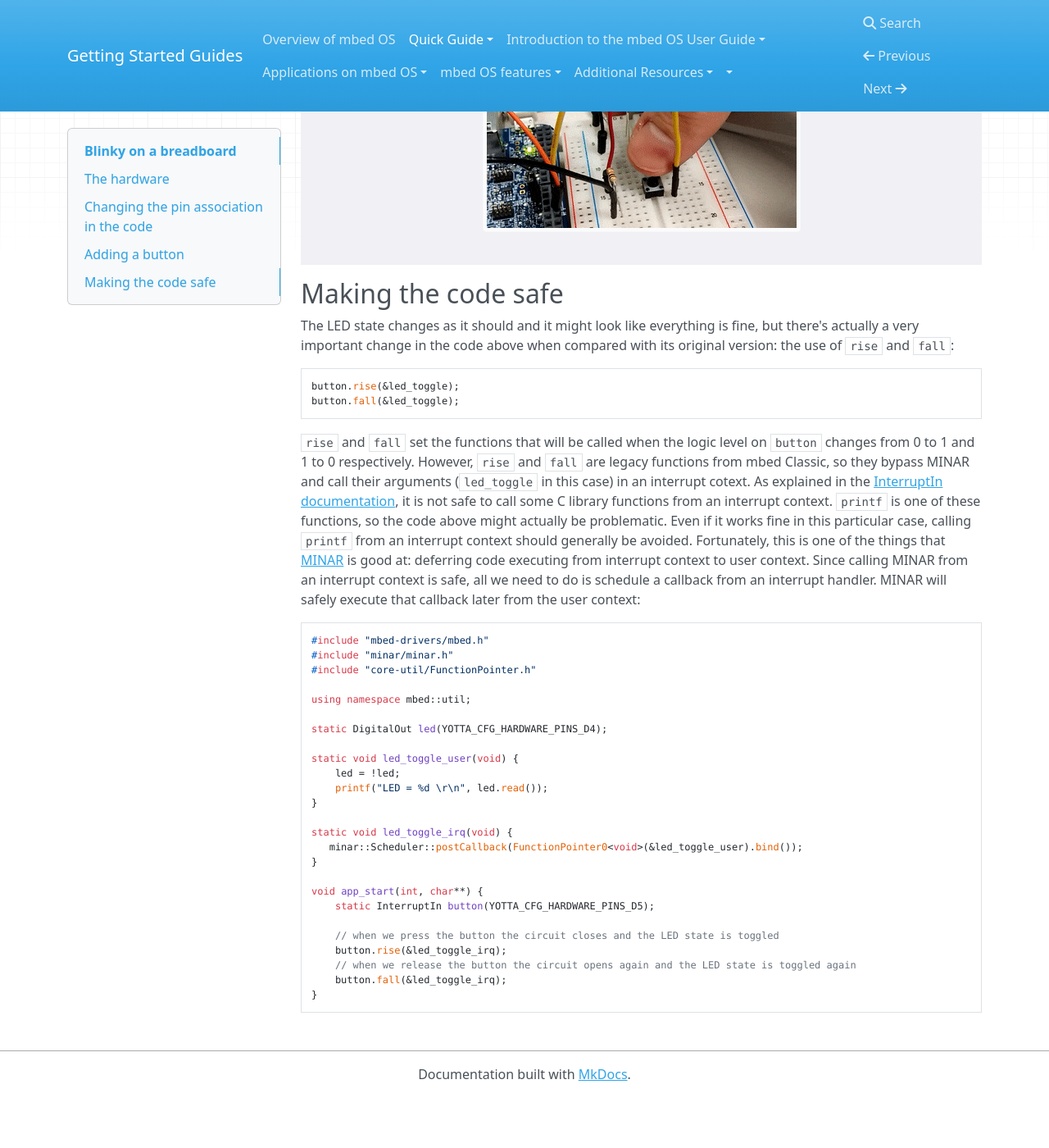
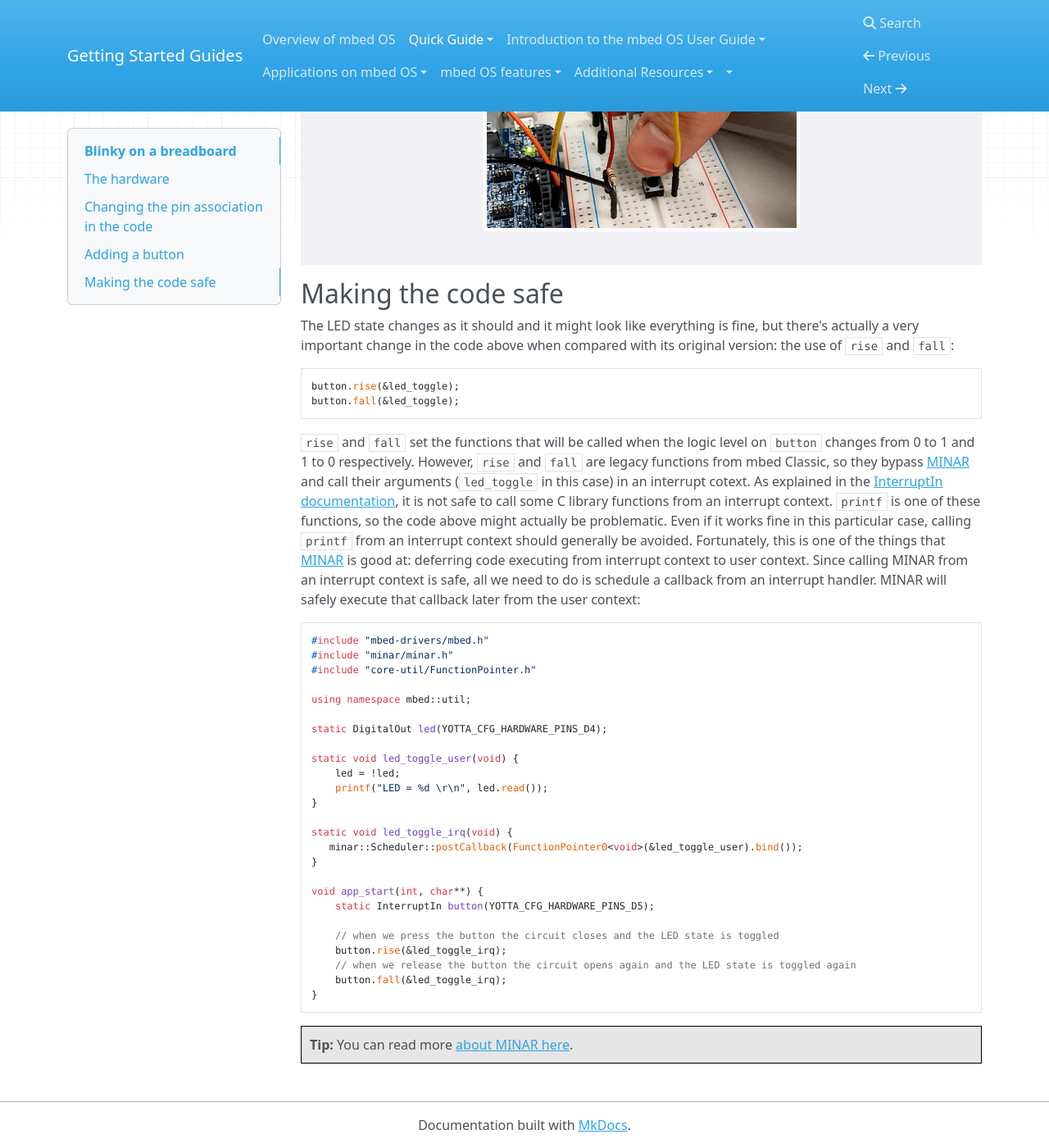
Before and after one commit to ARMmbed/GettingStartedmbedOS, an MkDocs documentation site: the page built from Docs/Extended_LED.md, in a window 1280 px wide and 1400 px high, scrolled down 4150 px. Shown: the whole window at 82% size. Built offline with MkDocs 1.6.1, drawn with Linux system fonts in a browser that asks for light colours; nearby versions of some CDN libraries; old or Windows-style settings are respelled for this version of MkDocs; before the commit the page ends 5488 px from its top, so only the background shows below that; part of the change alters nothing that is shown.

Commit message:
Forgot the minar link

````diff
--- a/Docs/Extended_LED.md
+++ b/Docs/Extended_LED.md
@@ -85,7 +85,7 @@ button.rise(&led_toggle);
 button.fall(&led_toggle);
 ```
 
-`rise` and `fall` set the functions that will be called when the logic level on `button` changes from 0 to 1 and 1 to 0 respectively. However, `rise` and `fall` are legacy functions from mbed Classic, so they bypass MINAR and call their arguments (`led_toggle` in this case) in an interrupt cotext. As explained in the [InterruptIn documentation](https://developer.mbed.org/handbook/InterruptIn), it is not safe to call some C library functions from an interrupt context. `printf` is one of these functions, so the code above might actually be problematic. Even if it works fine in this particular case, calling `printf` from an interrupt context should generally be avoided. Fortunately, this is one of the things that [MINAR](Full_Guide/MINAR.md) is good at: deferring code executing from interrupt context to user context. Since calling MINAR from an interrupt context is safe, all we need to do is schedule a callback from an interrupt handler. MINAR will safely execute that callback later from the user context:
+`rise` and `fall` set the functions that will be called when the logic level on `button` changes from 0 to 1 and 1 to 0 respectively. However, `rise` and `fall` are legacy functions from mbed Classic, so they bypass [MINAR](Full_Guide/MINAR.md) and call their arguments (`led_toggle` in this case) in an interrupt cotext. As explained in the [InterruptIn documentation](https://developer.mbed.org/handbook/InterruptIn), it is not safe to call some C library functions from an interrupt context. `printf` is one of these functions, so the code above might actually be problematic. Even if it works fine in this particular case, calling `printf` from an interrupt context should generally be avoided. Fortunately, this is one of the things that [MINAR](Full_Guide/MINAR.md) is good at: deferring code executing from interrupt context to user context. Since calling MINAR from an interrupt context is safe, all we need to do is schedule a callback from an interrupt handler. MINAR will safely execute that callback later from the user context:
 
 ```cpp
 #include "mbed-drivers/mbed.h"
@@ -114,3 +114,4 @@ void app_start(int, char**) {
     button.fall(&led_toggle_irq);
 }
 ```
+<span style="background-color:#E6E6E6;  border:1px solid #000;display:block; height:100%; padding:10px">**Tip:** You can read more [about MINAR here](Full_Guide/MINAR.md).</span>
````
